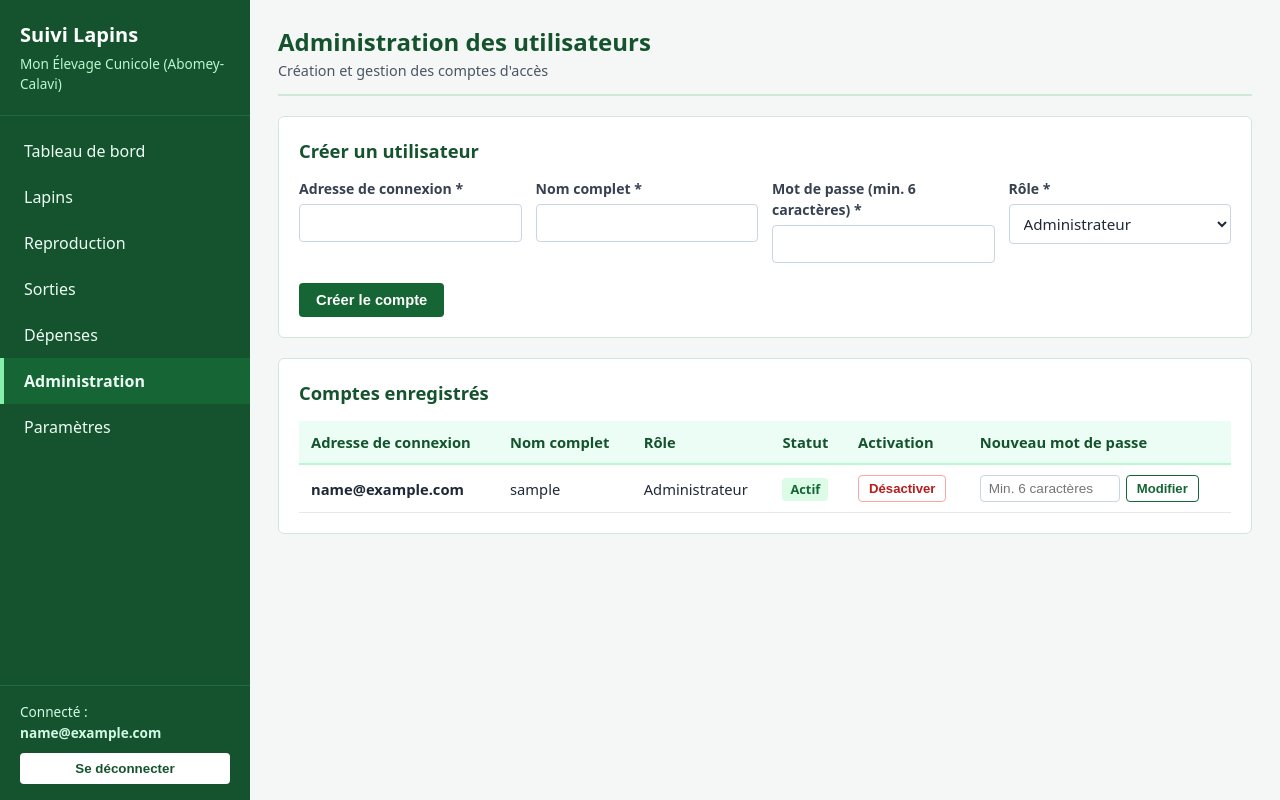
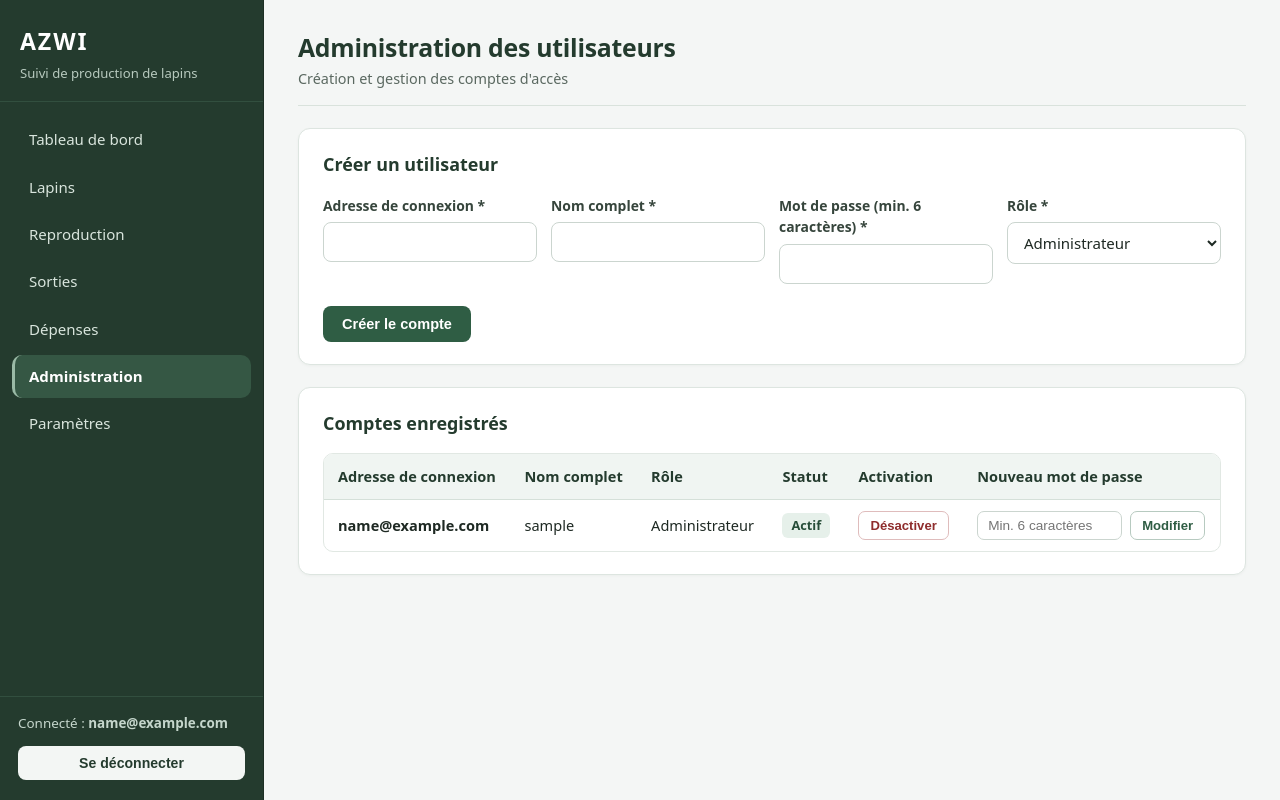
Before and after one commit to Conforte28/Lapin, a Spring Boot app: page /admin/utilisateurs in a window 1280 px wide. Run offline with Spring Boot 4, Linux system fonts and the light colour scheme; the visitor is signed in with stand-in values (Sample User, id 1); data comes from the database, SQL or seed files in the repository; some of the project's set-up classes (security, data sources, template engines, error pages and the like) are left out, and stand-ins take their place; some libraries are stand-ins or nearby versions.

Commit message:
chore: rename project to AZWI and update branding
Refactor application name to "AZWI" across the entire codebase, including project metadata, UI labels, default settings, and styling. Removed mandatory commune requirement in settings.

```diff
--- a/suivi-lapins/pom.xml
+++ b/suivi-lapins/pom.xml
@@ -13,9 +13,9 @@
 
     <groupId>bj.lapins</groupId>
     <artifactId>suivi-lapins</artifactId>
-    <version>1.0.0</version>
-    <name>Suivi Lapins</name>
-    <description>Application web de suivi de production de lapins</description>
+    <version>2.0.0</version>
+    <name>AZWI</name>
+    <description>Application web de suivi de production de lapins AZWI</description>
 
     <properties>
         <java.version>17</java.version>
--- a/suivi-lapins/src/main/java/bj/lapins/suivi/service/ParametreService.java
+++ b/suivi-lapins/src/main/java/bj/lapins/suivi/service/ParametreService.java
@@ -18,7 +18,7 @@ public class ParametreService {
     public ParametreExploitation obtenirParametres() {
         return parametreRepository.findFirstByOrderByIdAsc()
                 .orElseGet(() -> parametreRepository.save(
-                        new ParametreExploitation("Mon Élevage Cunicole", "Abomey-Calavi", "")));
+                        new ParametreExploitation("AZWI", "", "")));
     }
 
     @Transactional
@@ -30,9 +30,6 @@ public class ParametreService {
         if (nom.isEmpty()) {
             throw new IllegalArgumentException("Le nom de l'exploitation est obligatoire.");
         }
-        if (communeNettoyee.isEmpty()) {
-            throw new IllegalArgumentException("La commune est obligatoire.");
-        }
 
         ParametreExploitation parametres = obtenirParametres();
         parametres.setNomExploitation(nom);
--- a/suivi-lapins/src/main/resources/static/css/style.css
+++ b/suivi-lapins/src/main/resources/static/css/style.css
@@ -6,13 +6,14 @@
 
 body {
     font-family: system-ui, -apple-system, "Segoe UI", Roboto, Arial, sans-serif;
-    background-color: #f4f7f5;
-    color: #1f2937;
-    line-height: 1.5;
+    background-color: #f4f6f5;
+    color: #1e2923;
+    line-height: 1.55;
+    -webkit-font-smoothing: antialiased;
 }
 
 a {
-    color: #166534;
+    color: #2f5d44;
     text-decoration: none;
 }
 
@@ -26,29 +27,39 @@ a:hover {
 }
 
 .sidebar {
-    width: 250px;
-    background-color: #14532d;
-    color: #ffffff;
+    width: 264px;
+    background-color: #243b2e;
+    color: #f3f7f4;
     display: flex;
     flex-direction: column;
     flex-shrink: 0;
+    border-right: 1px solid #1c2f24;
 }
 
 .sidebar-entete {
-    padding: 20px;
-    border-bottom: 1px solid #1e6b3d;
+    padding: 24px 20px 18px 20px;
+    border-bottom: 1px solid #324f3f;
 }
 
 .sidebar-titre {
-    font-size: 1.25rem;
+    font-size: 1.45rem;
     font-weight: 700;
+    letter-spacing: 0.08em;
     color: #ffffff;
 }
 
+.sidebar-sous-titre {
+    font-size: 0.82rem;
+    color: #b7c9be;
+    margin-top: 3px;
+}
+
 .sidebar-ferme {
-    font-size: 0.85rem;
-    color: #bbf7d0;
-    margin-top: 4px;
+    font-size: 0.84rem;
+    color: #d4e2d9;
+    margin-top: 10px;
+    padding-top: 10px;
+    border-top: 1px solid #324f3f;
 }
 
 .menu-checkbox {
@@ -57,72 +68,80 @@ a:hover {
 
 .menu-bouton {
     display: none;
-    background-color: #166534;
+    background-color: #2d4939;
     color: #ffffff;
-    padding: 10px 16px;
+    padding: 12px 18px;
     font-weight: 600;
     cursor: pointer;
     border: none;
     text-align: left;
-    border-top: 1px solid #1e6b3d;
+    border-top: 1px solid #355442;
 }
 
 .sidebar-nav {
     display: flex;
     flex-direction: column;
-    padding: 12px 0;
+    gap: 4px;
+    padding: 16px 12px;
     flex: 1;
 }
 
 .nav-lien {
     display: block;
-    padding: 11px 20px;
-    color: #ecfdf5;
+    padding: 10px 14px;
+    color: #d9e5dd;
     font-weight: 500;
-    border-left: 4px solid transparent;
+    font-size: 0.94rem;
+    border-radius: 10px;
+    border-left: 3px solid transparent;
+    transition: background-color 0.15s ease, color 0.15s ease;
 }
 
 .nav-lien:hover {
-    background-color: #166534;
+    background-color: #2e4b3b;
+    color: #ffffff;
     text-decoration: none;
 }
 
 .nav-lien.actif {
-    background-color: #166534;
-    border-left-color: #86efac;
-    font-weight: 700;
+    background-color: #355744;
+    border-left-color: #9abaa6;
+    color: #ffffff;
+    font-weight: 600;
 }
 
 .sidebar-pied {
-    padding: 16px 20px;
-    border-top: 1px solid #1e6b3d;
-    font-size: 0.85rem;
+    padding: 16px 18px 20px 18px;
+    border-top: 1px solid #324f3f;
+    font-size: 0.84rem;
 }
 
 .utilisateur-info {
-    color: #d1fae5;
-    margin-bottom: 10px;
+    color: #c5d6cc;
+    margin-bottom: 12px;
     word-break: break-word;
 }
 
 .btn-deconnexion {
     width: 100%;
-    padding: 8px 12px;
-    background-color: #ffffff;
-    color: #14532d;
+    padding: 9px 14px;
+    background-color: #f3f6f4;
+    color: #243b2e;
     border: none;
-    border-radius: 4px;
+    border-radius: 8px;
     font-weight: 600;
+    font-size: 0.88rem;
     cursor: pointer;
+    transition: background-color 0.15s ease;
 }
 
 .btn-deconnexion:hover {
-    background-color: #dcfce7;
+    background-color: #e1eae4;
 }
 
 .contenu-principal {
     flex: 1;
-    padding: 24px 28px;
+    padding: 28px 34px;
     max-width: 1280px;
     width: 100%;
 }
@@ -133,94 +152,104 @@ a:hover {
     align-items: center;
     flex-wrap: wrap;
     gap: 12px;
-    margin-bottom: 20px;
-    padding-bottom: 12px;
-    border-bottom: 2px solid #d1e7d8;
+    margin-bottom: 22px;
+    padding-bottom: 14px;
+    border-bottom: 1px solid #d9e2dc;
 }
 
 .entete-page h1 {
-    font-size: 1.5rem;
-    color: #14532d;
+    font-size: 1.55rem;
+    font-weight: 700;
+    color: #243b2e;
+    letter-spacing: -0.01em;
 }
 
 .sous-titre {
-    color: #4b5563;
+    color: #5a6860;
     font-size: 0.9rem;
+    margin-top: 2px;
 }
 
 .message-succes {
-    background-color: #dcfce7;
-    border: 1px solid #86efac;
-    color: #14532d;
+    background-color: #e8f1eb;
+    border: 1px solid #bfd4c6;
+    color: #21402f;
     padding: 12px 16px;
-    border-radius: 4px;
-    margin-bottom: 16px;
+    border-radius: 10px;
+    margin-bottom: 18px;
+    font-size: 0.92rem;
 }
 
 .message-erreur {
-    background-color: #fee2e2;
-    border: 1px solid #fca5a5;
-    color: #991b1b;
+    background-color: #faeaea;
+    border: 1px solid #e7bebe;
+    color: #7d2828;
     padding: 12px 16px;
-    border-radius: 4px;
-    margin-bottom: 16px;
+    border-radius: 10px;
+    margin-bottom: 18px;
+    font-size: 0.92rem;
 }
 
 .message-info {
-    background-color: #f0fdf4;
-    border: 1px solid #bbf7d0;
-    color: #166534;
+    background-color: #f2f6f3;
+    border: 1px solid #d5e1d9;
+    color: #2f513e;
     padding: 12px 16px;
-    border-radius: 4px;
+    border-radius: 10px;
     margin-bottom: 16px;
-    font-size: 0.9rem;
+    font-size: 0.89rem;
 }
 
 .grille-indicateurs {
     display: grid;
-    grid-template-columns: repeat(auto-fit, minmax(220px, 1fr));
+    grid-template-columns: repeat(auto-fit, minmax(230px, 1fr));
     gap: 16px;
     margin-bottom: 24px;
 }
 
 .carte-indicateur {
     background-color: #ffffff;
-    border: 1px solid #d1e7d8;
-    border-top: 4px solid #166534;
-    border-radius: 6px;
-    padding: 16px;
+    border: 1px solid #dde5e0;
+    border-top: 3px solid #355e47;
+    border-radius: 12px;
+    padding: 18px 20px;
+    box-shadow: 0 1px 3px rgba(25, 42, 32, 0.04);
 }
 
 .carte-indicateur .libelle {
-    font-size: 0.88rem;
-    color: #4b5563;
-    margin-bottom: 6px;
+    font-size: 0.86rem;
+    font-weight: 600;
+    color: #55635b;
+    margin-bottom: 8px;
 }
 
 .carte-indicateur .valeur {
-    font-size: 1.5rem;
+    font-size: 1.55rem;
     font-weight: 700;
-    color: #14532d;
+    color: #243b2e;
+    letter-spacing: -0.01em;
 }
 
 .carte-indicateur .precision {
     font-size: 0.8rem;
-    color: #6b7280;
+    color: #74827a;
     margin-top: 6px;
 }
 
 .carte {
     background-color: #ffffff;
-    border: 1px solid #d1e7d8;
-    border-radius: 6px;
-    padding: 20px;
-    margin-bottom: 20px;
+    border: 1px solid #dde5e0;
+    border-radius: 12px;
+    padding: 22px 24px;
+    margin-bottom: 22px;
+    box-shadow: 0 1px 3px rgba(25, 42, 32, 0.04);
 }
 
 .carte h2 {
-    font-size: 1.15rem;
-    color: #14532d;
-    margin-bottom: 14px;
+    font-size: 1.12rem;
+    font-weight: 600;
+    color: #243b2e;
+    margin-bottom: 16px;
 }
 
 .grille-deux-colonnes {
@@ -231,45 +260,47 @@ a:hover {
 
 .formulaire-grille {
     display: grid;
-    grid-template-columns: repeat(auto-fit, minmax(200px, 1fr));
+    grid-template-columns: repeat(auto-fit, minmax(210px, 1fr));
     gap: 14px;
 }
 
 .champ {
     display: flex;
     flex-direction: column;
-    gap: 5px;
-    margin-bottom: 12px;
+    gap: 6px;
+    margin-bottom: 14px;
 }
 
 .champ label {
-    font-size: 0.88rem;
+    font-size: 0.87rem;
     font-weight: 600;
-    color: #374151;
+    color: #36453c;
 }
 
 .champ input,
 .champ select,
 .champ textarea {
-    padding: 8px 10px;
-    border: 1px solid #cbd5e1;
-    border-radius: 4px;
-    font-size: 0.95rem;
+    padding: 9px 12px;
+    border: 1px solid #cbd5cf;
+    border-radius: 8px;
+    font-size: 0.94rem;
     background-color: #ffffff;
-    color: #1f2937;
+    color: #1e2923;
     font-family: inherit;
+    transition: border-color 0.15s ease, box-shadow 0.15s ease;
 }
 
 .champ input:focus,
 .champ select:focus,
 .champ textarea:focus {
-    outline: 2px solid #166534;
-    border-color: #166534;
+    outline: none;
+    border-color: #355e47;
+    box-shadow: 0 0 0 3px rgba(53, 94, 71, 0.14);
 }
 
 .champ input[readonly] {
-    background-color: #f3f4f6;
-    color: #4b5563;
+    background-color: #f2f4f3;
+    color: #536159;
 }
 
 .barre-filtres {
@@ -277,7 +308,7 @@ a:hover {
     flex-wrap: wrap;
     gap: 12px;
     align-items: flex-end;
-    margin-bottom: 16px;
+    margin-bottom: 18px;
 }
 
 .barre-filtres .champ {
@@ -287,13 +318,14 @@ a:hover {
 
 .btn {
     display: inline-block;
-    padding: 8px 16px;
-    border-radius: 4px;
-    font-size: 0.92rem;
+    padding: 9px 18px;
+    border-radius: 8px;
+    font-size: 0.91rem;
     font-weight: 600;
     cursor: pointer;
     border: 1px solid transparent;
     text-align: center;
+    transition: background-color 0.15s ease, border-color 0.15s ease;
 }
 
 .btn:hover {
@@ -301,37 +333,38 @@ a:hover {
 }
 
 .btn-primaire {
-    background-color: #166534;
+    background-color: #2f5d44;
     color: #ffffff;
 }
 
 .btn-primaire:hover {
-    background-color: #14532d;
+    background-color: #244935;
 }
 
 .btn-secondaire {
     background-color: #ffffff;
-    color: #166534;
-    border-color: #166534;
+    color: #2f5d44;
+    border-color: #b7cac0;
 }
 
 .btn-secondaire:hover {
-    background-color: #f0fdf4;
+    background-color: #f2f6f3;
 }
 
 .btn-danger {
     background-color: #ffffff;
-    color: #b91c1c;
-    border-color: #fca5a5;
+    color: #8f2d2d;
+    border-color: #dfbcbc;
 }
 
 .btn-danger:hover {
-    background-color: #fef2f2;
+    background-color: #fdf4f4;
 }
 
 .btn-petit {
-    padding: 5px 10px;
+    padding: 6px 11px;
     font-size: 0.82rem;
+    border-radius: 7px;
 }
 
 .actions-ligne {
@@ -343,108 +376,213 @@ a:hover {
 
 .conteneur-tableau {
     overflow-x: auto;
+    border: 1px solid #e1e8e3;
+    border-radius: 10px;
 }
 
 table {
     width: 100%;
     border-collapse: collapse;
-    font-size: 0.92rem;
+    font-size: 0.91rem;
 }
 
 thead th {
-    background-color: #ecfdf5;
-    color: #14532d;
+    background-color: #f0f5f2;
+    color: #243b2e;
     text-align: left;
-    padding: 10px 12px;
-    border-bottom: 2px solid #bbf7d0;
+    padding: 11px 14px;
+    border-bottom: 1px solid #d5e0d9;
+    font-weight: 600;
     white-space: nowrap;
 }
 
 tbody td {
-    padding: 10px 12px;
-    border-bottom: 1px solid #e5e7eb;
+    padding: 11px 14px;
+    border-bottom: 1px solid #edf1ee;
     vertical-align: middle;
 }
 
+tbody tr:last-child td {
+    border-bottom: none;
+}
+
 tbody tr:hover {
-    background-color: #f9fafb;
+    background-color: #f8faf9;
 }
 
 .statut-badge {
     display: inline-block;
-    padding: 2px 8px;
-    border-radius: 4px;
+    padding: 3px 9px;
+    border-radius: 6px;
     font-size: 0.8rem;
     font-weight: 600;
 }
 
 .statut-vivant {
-    background-color: #dcfce7;
-    color: #166534;
+    background-color: #e6f0ea;
+    color: #264d38;
 }
 
 .statut-vendu {
-    background-color: #e0f2fe;
-    color: #075985;
+    background-color: #e7eff5;
+    color: #2b4a62;
 }
 
 .statut-mort {
-    background-color: #fee2e2;
-    color: #991b1b;
+    background-color: #f7e9e9;
+    color: #852e2e;
 }
 
 .statut-inactif {
-    background-color: #f3f4f6;
-    color: #4b5563;
+    background-color: #eef0ef;
+    color: #535f58;
 }
 
-.page-connexion {
+.connexion-layout {
+    display: flex;
+    min-height: 100vh;
+    background-color: #f4f6f5;
+}
+
+.connexion-sidebar {
+    width: 380px;
+    background-color: #243b2e;
+    color: #f3f7f4;
+    padding: 40px 32px;
+    display: flex;
+    flex-direction: column;
+    justify-content: space-between;
+    flex-shrink: 0;
+    border-right: 1px solid #1c2f24;
+}
+
+.connexion-marque {
+    font-size: 2rem;
+    font-weight: 700;
+    letter-spacing: 0.1em;
+    color: #ffffff;
+}
+
+.connexion-sous-marque {
+    font-size: 0.92rem;
+    color: #bfd0c6;
+    margin-top: 6px;
+    padding-bottom: 20px;
+    border-bottom: 1px solid #355242;
+}
+
+.connexion-presentation {
+    margin-top: 24px;
+}
+
+.connexion-presentation h2 {
+    font-size: 1rem;
+    font-weight: 600;
+    color: #ffffff;
+    margin-bottom: 10px;
+}
+
+.connexion-presentation p {
+    font-size: 0.91rem;
+    color: #d4e1d9;
+    margin-bottom: 18px;
+}
+
+.connexion-liste {
+    list-style: none;
+    display: flex;
+    flex-direction: column;
+    gap: 10px;
+}
+
+.connexion-liste li {
+    background-color: #2d4739;
+    border: 1px solid #3a5a49;
+    border-radius: 10px;
+    padding: 10px 13px;
+    font-size: 0.87rem;
+    color: #e4ede8;
+}
+
+.connexion-pied-sidebar {
+    margin-top: 28px;
+    padding-top: 16px;
+    border-top: 1px solid #355242;
+    font-size: 0.84rem;
+    color: #bfd0c6;
+}
+
+.connexion-contenu {
+    flex: 1;
+    display: flex;
+    align-items: center;
+    justify-content: center;
+    padding: 32px 24px;
+}
+
+.carte-connexion {
+    width: 100%;
+    max-width: 420px;
+    background-color: #ffffff;
+    border: 1px solid #dde5e0;
+    border-top: 4px solid #2f5d44;
+    border-radius: 14px;
+    padding: 32px;
+    box-shadow: 0 4px 14px rgba(24, 42, 31, 0.06);
+}
+
+.carte-connexion h1 {
+    color: #243b2e;
+    font-size: 1.45rem;
+    font-weight: 700;
+    margin-bottom: 4px;
+}
+
+.carte-connexion .sous-titre {
+    margin-bottom: 22px;
+}
+
+.vide-texte {
+    color: #627068;
+    padding: 12px 0;
+}
+
+.inline-form {
+    display: flex;
+    gap: 8px;
+    align-items: center;
+    flex-wrap: wrap;
+}
+
+.inline-form input {
+    padding: 6px 10px;
+    border: 1px solid #cbd5cf;
+    border-radius: 7px;
+    font-size: 0.85rem;
+    width: 145px;
+}
+
+.page-erreur-centre {
     min-height: 100vh;
     display: flex;
     align-items: center;
     justify-content: center;
     padding: 20px;
-    background-color: #f4f7f5;
 }
 
-.carte-connexion {
-    width: 100%;
-    max-width: 400px;
-    background-color: #ffffff;
-    border: 1px solid #d1e7d8;
-    border-top: 5px solid #166534;
-    border-radius: 6px;
-    padding: 28px;
-}
+@media (max-width: 860px) {
+    .connexion-layout {
+        flex-direction: column;
+    }
 
-.carte-connexion h1 {
-    color: #14532d;
-    font-size: 1.5rem;
-    margin-bottom: 4px;
-}
+    .connexion-sidebar {
+        width: 100%;
+        padding: 28px 20px;
+    }
 
-.carte-connexion .sous-titre {
-    margin-bottom: 20px;
-}
-
-.vide-texte {
-    color: #6b7280;
-    padding: 12px 0;
-}
-
-.inline-form {
-    display: flex;
-    gap: 6px;
-    align-items: center;
-    flex-wrap: wrap;
-}
-
-.inline-form input {
-    padding: 5px 8px;
-    border: 1px solid #cbd5e1;
-    border-radius: 4px;
-    font-size: 0.85rem;
-    width: 140px;
+    .connexion-contenu {
+        padding: 24px 16px;
+    }
 }
 
 @media (max-width: 768px) {
@@ -471,6 +609,10 @@ tbody tr:hover {
     }
 
     .contenu-principal {
-        padding: 16px;
+        padding: 18px 16px;
+    }
+
+    .carte {
+        padding: 18px;
     }
 }
--- a/suivi-lapins/src/main/resources/templates/error.html
+++ b/suivi-lapins/src/main/resources/templates/error.html
@@ -2,7 +2,7 @@
 <html lang="fr" xmlns:th="http://www.thymeleaf.org">
 <head th:replace="~{fragments/layout :: head('Erreur')}"></head>
 <body>
-<div class="page-connexion">
+<div class="page-erreur-centre">
     <div class="carte-connexion">
         <h1>Une erreur est survenue</h1>
         <p class="sous-titre">
--- a/suivi-lapins/src/main/resources/templates/fragments/layout.html
+++ b/suivi-lapins/src/main/resources/templates/fragments/layout.html
@@ -4,16 +4,20 @@
 <head th:fragment="head(titre)">
     <meta charset="UTF-8">
     <meta name="viewport" content="width=device-width, initial-scale=1.0">
-    <title th:text="${titre} + ' - Suivi Lapins'">Suivi Lapins</title>
+    <title th:text="${titre} + ' - AZWI'">AZWI</title>
     <link rel="stylesheet" th:href="@{/css/style.css}">
 </head>
 <body>
 
 <aside class="sidebar" th:fragment="sidebar">
     <div class="sidebar-entete">
-        <div class="sidebar-titre">Suivi Lapins</div>
-        <div class="sidebar-ferme" th:text="${exploitation.nomExploitation} + ' (' + ${exploitation.commune} + ')'">
-            Élevage
+        <div class="sidebar-titre">AZWI</div>
+        <div class="sidebar-sous-titre">Suivi de production de lapins</div>
+        <div class="sidebar-ferme"
+             th:if="${exploitation != null and ((exploitation.nomExploitation != null and exploitation.nomExploitation != 'AZWI') or (exploitation.commune != null and !#strings.isEmpty(exploitation.commune)))}">
+            <span th:text="${exploitation.nomExploitation}"></span>
+            <span th:if="${exploitation.commune != null and !#strings.isEmpty(exploitation.commune)}"
+                  th:text="' — ' + ${exploitation.commune}"></span>
         </div>
     </div>
 
--- a/suivi-lapins/src/main/resources/templates/lapins/liste.html
+++ b/suivi-lapins/src/main/resources/templates/lapins/liste.html
@@ -21,7 +21,7 @@
             <form th:action="@{/lapins}" method="get" class="barre-filtres">
                 <div class="champ">
                     <label for="code">Rechercher par code</label>
-                    <input type="text" id="code" name="code" th:value="${codeFiltre}" placeholder="Ex : LAP-F01">
+                    <input type="text" id="code" name="code" th:value="${codeFiltre}" placeholder="Code du lapin">
                 </div>
                 <div class="champ">
                     <label for="sexe">Sexe</label>
```
Also changed, not shown: index.html (+4 -4 lines), src/App.tsx (+15 -33 lines), suivi-lapins/src/main/java/bj/lapins/suivi/config/DataInitializer.java (+14 -17 lines), suivi-lapins/src/main/resources/templates/dashboard.html (+5 -3 lines), suivi-lapins/src/main/resources/templates/login.html (+34 -5 lines), suivi-lapins/src/main/resources/templates/parametres/index.html (+4 -4 lines), public/assets/aistudio/Screenshot_2026-11-18_091714_912ed946.png (added), public/assets/aistudio/Screenshot_2026-11-18_092438_4b4f8563.png (added), public/assets/aistudio/Screenshot_2026-11-18_093257_cc7b93d8.png (added), public/assets/aistudio/Screenshot_2026-11-18_094008_3a8fa592.png (added), public/assets/aistudio/Screenshot_2026-11-18_095833_b625333a.png (added), public/assets/aistudio/Screenshot_2026-11-18_100506_17471d1d.png (added), 1 other file.
